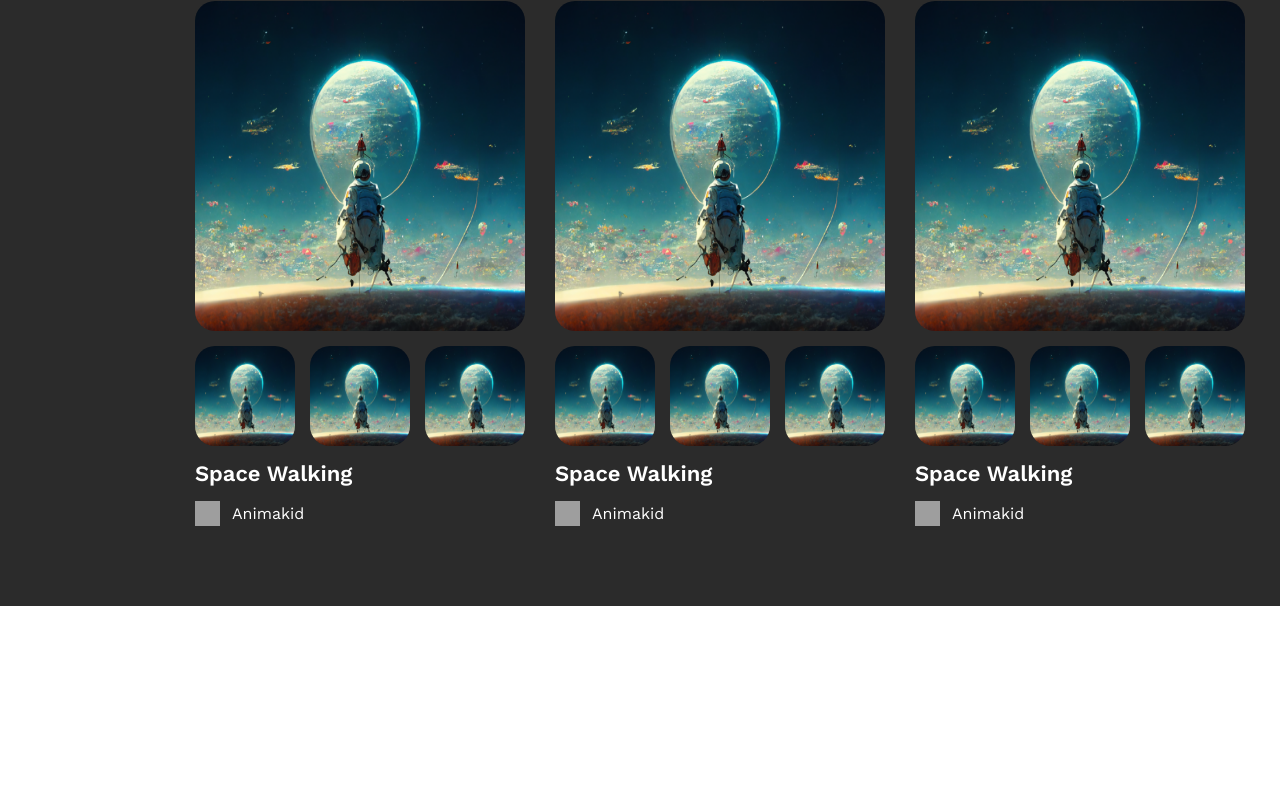
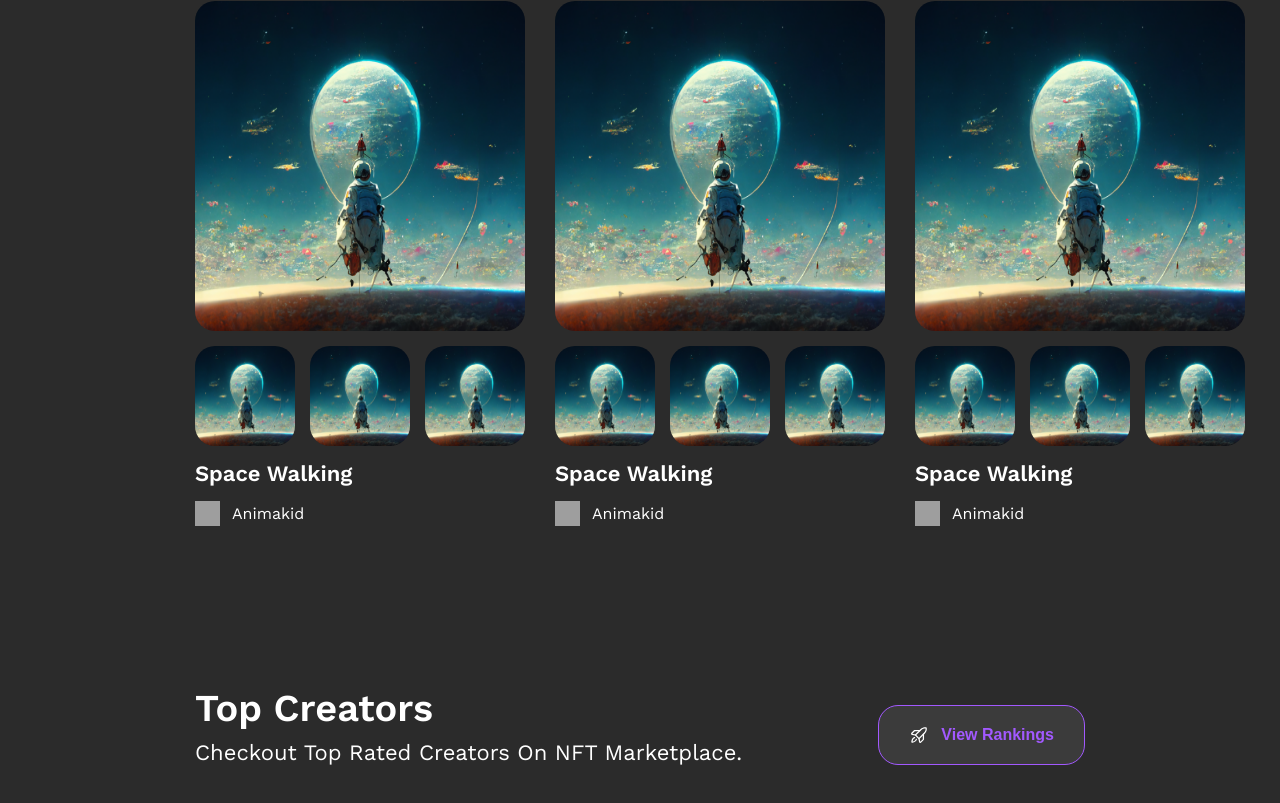
Before and after one commit to Eltab3e/Game-Scope, a Next.js app: page / in a window 1280 px wide. Shown: the part 1227-2030 px from the top of the page. Before the commit the page ends 1833 px from the top, so only its background shows below. Built offline with nearby package versions, Linux system fonts and the light colour scheme; grey boxes are pictures that could not be loaded.

Commit message:
improvements to the button component
add: top section

```diff
--- a/app/page.tsx
+++ b/app/page.tsx
@@ -4,6 +4,7 @@ import styled from "styled-components";
 //components
 import Hero from "@/components/Home/Hero";
 import Trending from "@/components/Home/Trending";
+import Top from "@/components/Home/Top";
 
 const Container = styled.div`
     background-color: ${(props) => props.theme.colors.primaryBg};
@@ -16,6 +17,7 @@ export default function Home() {
         <Container>
             <Hero />
             <Trending />
+            <Top />
         </Container>
     );
 }
--- a/components/Home/Hero/index.tsx
+++ b/components/Home/Hero/index.tsx
@@ -132,7 +132,7 @@ const Hero = () => {
                 </TitleWrapper>
                 <ButtonWrapper>
                     <Button
-                        fullwidth
+                        fullWidth
                         variant="primary"
                         height="secondary"
                         padding="primary"
--- /dev/null
+++ b/components/Home/Top/index.tsx
@@ -0,0 +1,72 @@
+import styled from "styled-components";
+import Button from "@/components/shared/Button";
+import Image from "next/image";
+
+const Container = styled.div`
+    color: ${(props) => props.theme.colors.white};
+    display: flex;
+    flex-direction: column;
+    gap: 6rem;
+    padding: 8rem 19.5rem;
+`;
+
+const TextContainer = styled.div`
+    display: flex;
+    justify-content: space-between;
+    gap: 10rem;
+`;
+
+const HeadingWrapper = styled.div`
+    display: flex;
+    flex-direction: column;
+    gap: 1rem;
+`;
+
+const Title = styled.h3`
+    font-size: ${(props) => props.theme.fontSizes.h3};
+    font-weight: 600;
+`;
+
+const SubTitle = styled.p`
+    font-size: ${(props) => props.theme.fontSizes.h5};
+    font-weight: 400;
+`;
+
+const ButtonContainer = styled.div`
+    display: flex;
+    align-items: flex-end;
+`;
+
+const Icon = () => (
+    <Image
+        src="/icons/RocketLaunch.svg"
+        alt="user"
+        width={20}
+        height={20}
+    />
+);
+
+const Top = () => {
+    return (
+        <Container>
+            <TextContainer>
+                <HeadingWrapper>
+                    <Title>Top Creators</Title>
+                    <SubTitle>Checkout Top Rated Creators On NFT Marketplace.</SubTitle>
+                </HeadingWrapper>
+                <ButtonContainer>
+                    <Button
+                        variant="outline"
+                        height="secondary"
+                        padding="secondary"
+                        preIcon={Icon}
+                    >
+                        View Rankings
+                    </Button>
+                </ButtonContainer>
+            </TextContainer>
+        </Container>
+    );
+};
+
+export default Top;
--- a/components/shared/Button/index.tsx
+++ b/components/shared/Button/index.tsx
@@ -4,27 +4,34 @@ import styled from "styled-components";
 //components
 import Spinner from "../Spinner";
 
+interface ButtonProps {
+    children: ReactNode;
+    color?: string;
+    preIcon?: React.ElementType;
+    postIcon?: React.ElementType;
+    loading?: boolean;
+    fullWidth?: boolean;
+    onClick?: () => void;
+    variant?: "primary" | "outline";
+    padding?: "primary" | "secondary";
+    type?: "button" | "submit" | "reset";
+    height?: "primary" | "secondary" | "tertiary";
+}
+
 const StyledButton = styled.button<any>`
-    width: ${(props) => (props.fullwidth ? "100%" : "default")};
-    color: ${(props) => props.theme.colors.white};
+    display: flex;
+    align-items: center;
+    justify-content: center;
+    white-space: nowrap;
+    cursor: pointer;
+    gap: 1.2rem;
+    font-weight: 600;
+    line-height: 140%;
+    border-radius: 2rem;
+
     font-size: ${(props) => props.theme.fontSizes.base};
-    border: ${(props) => {
-        if (props.variant === "outline") {
-            return `1px solid ${props.theme.colors.purple}`;
-        } else {
-            return "none";
-        }
-    }};
-    background-color: ${(props) => {
-        switch (props.variant) {
-            case "primary":
-                return props.theme.colors.purple;
-            case "outline":
-                return props.theme.colors.secondaryBg;
-            default:
-                return "transparent";
-        }
-    }};
+    width: ${(props) => (props.fullWidth ? "100%" : "auto")};
+
     height: ${(props) => {
         switch (props.height) {
             case "primary":
@@ -37,15 +44,7 @@ const StyledButton = styled.button<any>`
                 return;
         }
     }};
-    svg {
-        color: ${(props) => {
-            if (props.variant === "primary") {
-                return props.theme.colors.white;
-            } else {
-                return props.theme.colors.purple;
-            }
-        }};
-    }
+
     padding: ${(props) => {
         switch (props.padding) {
             case "primary":
@@ -53,75 +52,70 @@ const StyledButton = styled.button<any>`
             case "secondary":
                 return "0 3rem";
             default:
-                return "0 2rem";
+                return;
         }
     }};
-    display: flex;
-    align-items: center;
-    justify-content: center;
-    gap: 1.2rem;
-    border-radius: 2rem;
-    font-weight: 600;
-    line-height: 140%;
-    white-space: nowrap;
-    cursor: pointer;
-`;
 
-const Button = ({
-    children,
-    variant,
-    height,
-    color,
-    padding,
-    postIcon,
-    preIcon,
-    type,
-    loading,
-    onClick,
-    fullwidth,
-    animate,
-}: {
-    children: ReactNode;
-    variant?: "primary" | "outline";
-    height?: "primary" | "secondary" | "tertiary";
-    color?: string;
-    padding?: "primary" | "secondary";
-    postIcon?: any;
-    preIcon?: any;
-    type?: "button" | "submit" | "reset" | undefined;
-    loading?: boolean;
-    onClick?: () => void;
-    fullwidth?: boolean;
-    animate?: boolean;
-}) => {
-    const PostIcon = postIcon;
-    const PreIcon = preIcon;
+    background-color: ${(props) => {
+        switch (props.variant) {
+            case "primary":
+                return props.theme.colors.purple;
+            case "outline":
+                return props.theme.colors.secondaryBg;
+            default:
+                return;
+        }
+    }};
 
-    const generateIconColor = (props: any) => {
+    color: ${(props) => {
         switch (props.variant) {
             case "primary":
                 return props.theme.colors.white;
             case "outline":
-                return props.theme.colors.pruple;
+                return props.theme.colors.purple;
             default:
-                return color;
+                return;
         }
-    };
+    }};
 
+    border: ${(props) => {
+        switch (props.variant) {
+            case "primary":
+                return "none";
+            case "outline":
+                return `1px solid ${props.theme.colors.purple}`;
+            default:
+                return;
+        }
+    }};
+`;
+
+const Button: React.FC<ButtonProps> = ({
+    children,
+    color,
+    preIcon: PreIcon,
+    postIcon: PostIcon,
+    loading,
+    fullWidth,
+    onClick,
+    variant,
+    padding,
+    type,
+    height,
+}: ButtonProps) => {
     return (
         <StyledButton
+            color={color}
+            fullWidth={fullWidth}
+            onClick={onClick}
             variant={variant}
-            height={height}
-            color={color}
             padding={padding}
             type={type}
-            onClick={onClick}
-            fullwidth={fullwidth}
-            animate={animate ? true : undefined}
+            height={height}
         >
-            {PreIcon && <PreIcon color={generateIconColor} />}
+            {PreIcon && <PreIcon />}
             {loading ? <Spinner /> : children}
-            {PostIcon && <PostIcon color={generateIconColor} />}
+            {PostIcon && <PostIcon />}
         </StyledButton>
     );
 };
```
